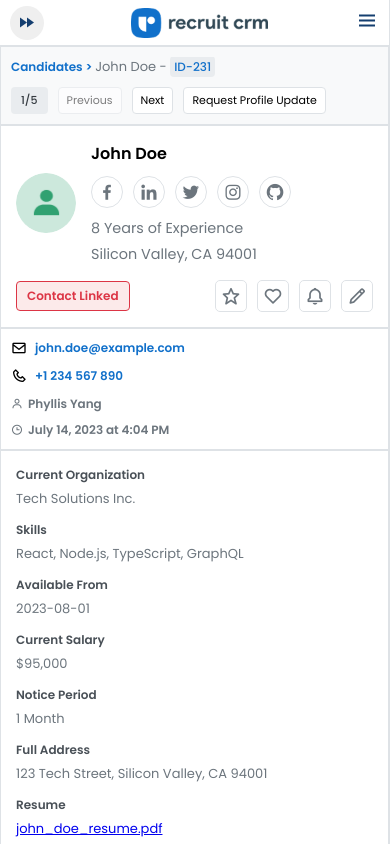
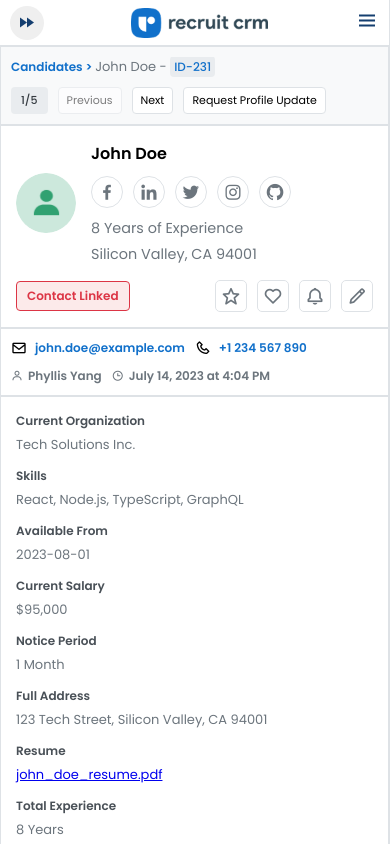
Before and after one commit to AShekharCodes/recruit-crm-task, a React (Vite) app: page / in a window 390 px wide. Shown: the top 844 px of the page. Built offline with nearby package versions, Linux system fonts and the light colour scheme.

Commit message:
fix for contact-header

```diff
--- a/package.json
+++ b/package.json
@@ -1,7 +1,7 @@
 {
   "name": "recruit-crm",
   "private": true,
-  "version": "0.0.0",
+  "version": "1.0.0",
   "type": "module",
   "scripts": {
     "dev": "vite",
--- a/src/styles/Dashboard.css
+++ b/src/styles/Dashboard.css
@@ -301,6 +301,7 @@
 /* Contact Header */
 .contact-header {
   display: flex;
+  gap: 10px;
   justify-content: space-between;
   align-items: center;
   border: 1px solid #dee2e6;
@@ -310,8 +311,9 @@
 
 .contact-info {
   display: flex;
+  flex-wrap: wrap;
   align-items: center;
-  gap: 20px;
+  gap: 10px;
   flex-wrap: wrap;
 }
 
@@ -335,7 +337,8 @@
 
 .contact-meta {
   display: flex;
-  gap: 15px;
+  flex-wrap: wrap;
+  gap: 10px;
   font-size: 12px;
   color: #6c757d;
   font-weight: 600;
@@ -903,18 +906,6 @@
     font-size: 11px;
   }
 
-  .contact-header {
-    flex-direction: column;
-    align-items: flex-start;
-    gap: 10px;
-  }
-
-  .contact-info {
-    flex-direction: column;
-    align-items: flex-start;
-    gap: 10px;
-  }
-
   .assigned-jobs-header {
     flex-direction: column;
     align-items: flex-start;
@@ -980,12 +971,6 @@
     flex-basis: auto; /* Remove fixed basis */
   }
 
-  .contact-meta {
-    flex-direction: column;
-    align-items: flex-start;
-    gap: 8px;
-  }
-
   .header-buttons {
     flex-direction: column;
     width: 100%;
```
